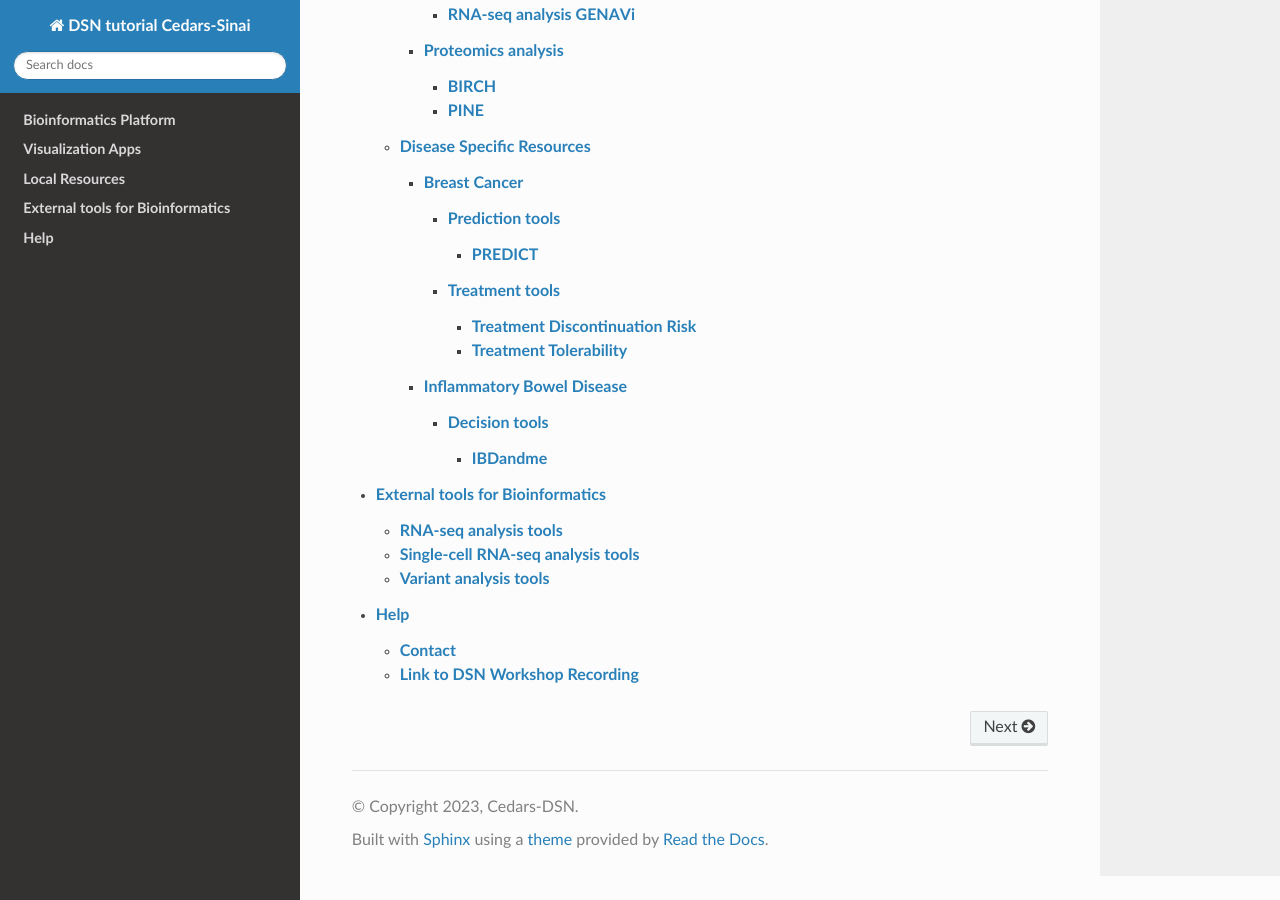
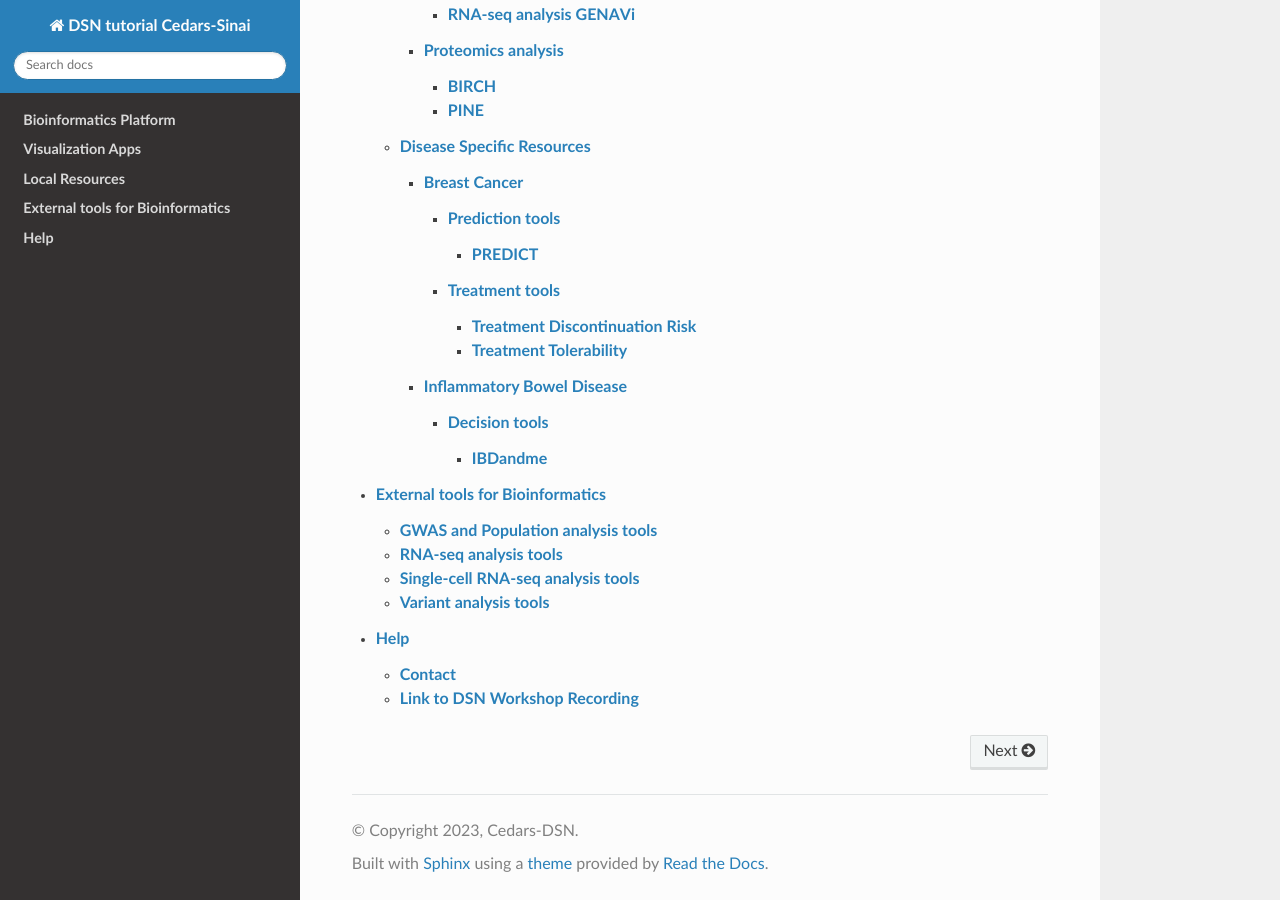
Before and after one commit to CedarsDSN/DSN_tutorial_page, a Sphinx documentation site: the page built from docs/index.rst, in a window 1280 px wide and 900 px high, scrolled down 1294 px. Built offline with Sphinx 7.4.7 and the Read the Docs theme 3.1.0, drawn with Linux system fonts in a browser that asks for light colours; pages that are not in the unit, such as notebooks, are missing from menus.

Commit message:
Update index.rst

```diff
--- a/docs/External tools for Bioinformatics/index.rst
+++ b/docs/External tools for Bioinformatics/index.rst
@@ -5,6 +5,7 @@
 
 .. toctree::
 
+   GWAS and Population analysis tools/index.rst
    RNA-seq analysis tools/index.rst
    Single-cell RNA-seq analysis tools/index.rst
    Variant analysis tools/index.rst
```
